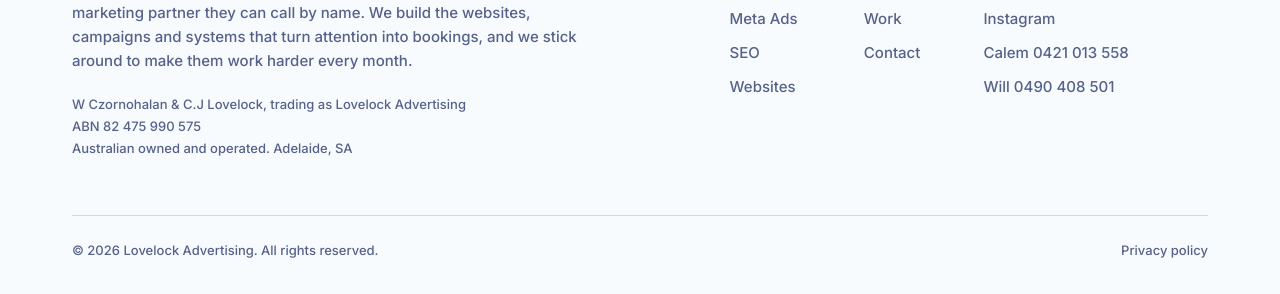
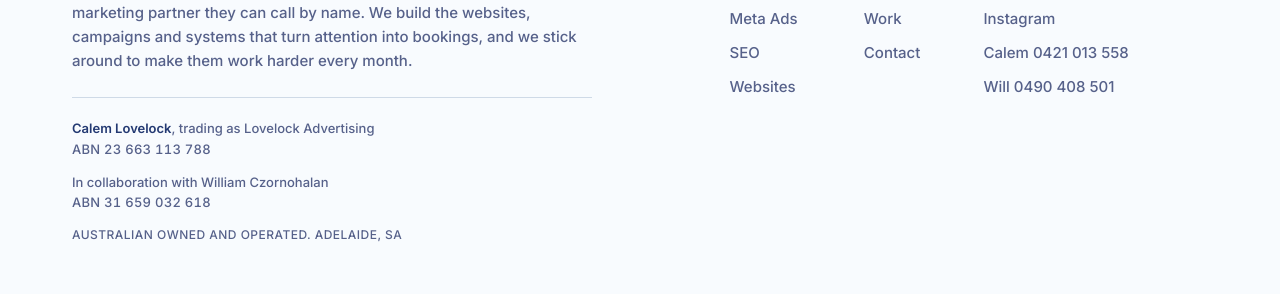
Before and after one commit to LovelockAdvertising/lovelockadvertising, a plain HTML site: page privacy.html in a window 1280 px wide. Shown: the part 2503-2797 px from the top of the page. Drawn offline with Linux system fonts and the light colour scheme.

Commit message:
Update footer legal note and privacy policy business details
Footer now shows Calem Lovelock trading as Lovelock Advertising
(ABN 23 663 113 788) in collaboration with William Czornohalan
(ABN 31 659 032 618), with a cleaner divided layout. Privacy policy
updated to match. Bump stylesheet version.

Co-Authored-By: Claude Opus 5.5 <noreply@anthropic.com>

```diff
--- a/css/site.css
+++ b/css/site.css
@@ -513,7 +513,11 @@ p { margin: 0; }
 .footer { border-top: 1px solid var(--line); padding: 64px 0 32px; font-size: 15px; }
 .footer__grid { display: grid; gap: 40px; }
 .footer__about p { color: var(--muted); margin-top: 16px; max-width: 520px; }
-.footer__about .footer__legal { font-size: 13px; color: var(--muted); margin-top: 20px; line-height: 1.7; max-width: none; }
+.footer__legal { display: grid; gap: 12px; margin-top: 24px; padding-top: 20px; border-top: 1px solid var(--line); max-width: 520px; }
+.footer__about .footer__legal p { font-size: 13px; line-height: 1.6; color: var(--muted); margin: 0; max-width: none; }
+.footer__legal .footer__entity { color: var(--ink); font-weight: 600; }
+.footer__legal .footer__abn { font-variant-numeric: tabular-nums; letter-spacing: .02em; }
+.footer__about .footer__legal .footer__origin { font-size: 12px; letter-spacing: .04em; text-transform: uppercase; }
 .footer h4 {
   font-family: var(--font-head); font-size: 18px; font-weight: 400;
   text-transform: uppercase; letter-spacing: .03em; color: var(--ink); margin: 0 0 16px;
--- a/privacy.html
+++ b/privacy.html
@@ -22,7 +22,7 @@
   <link rel="preconnect" href="https://fonts.gstatic.com" crossorigin>
   <link href="https://fonts.googleapis.com/css2?family=Anton&family=Inter:wght@400;500;600;700&display=swap" rel="stylesheet">
 
-  <link rel="stylesheet" href="css/site.css?v=20261118e">
+  <link rel="stylesheet" href="css/site.css?v=20261124a">
   <link rel="icon" href="assets/logo/favicon.svg" type="image/svg+xml">
   <link rel="icon" href="assets/logo/favicon-32.png" sizes="32x32" type="image/png">
   <link rel="apple-touch-icon" href="assets/logo/apple-touch-icon.png">
@@ -92,7 +92,7 @@
     <section class="section">
       <div class="wrap">
         <div class="prose prose--center">
-          <p>This policy explains how Lovelock Advertising (W Czornohalan &amp; C.J Lovelock, ABN 82 475 990 575) collects, uses and protects your personal information. We handle personal information in line with the Privacy Act 1988 (Cth) and the Australian Privacy Principles.</p>
+          <p>This policy explains how Calem Lovelock, trading as Lovelock Advertising (ABN 23 663 113 788), collects, uses and protects your personal information. We handle personal information in line with the Privacy Act 1988 (Cth) and the Australian Privacy Principles.</p>
 
           <h2>What we collect</h2>
           <ul>
@@ -136,11 +136,11 @@
         <div class="footer__about">
           <a href="index.html" class="wordmark"><img src="assets/logo/lovelock-horizontal.svg" width="1771" height="254" alt="Lovelock Advertising"></a>
           <p>Lovelock Advertising exists to give service businesses the kind of marketing partner they can call by name. We build the websites, campaigns and systems that turn attention into bookings, and we stick around to make them work harder every month.</p>
-          <p class="footer__legal">
-            W Czornohalan &amp; C.J Lovelock, trading as Lovelock Advertising<br>
-            ABN 82 475 990 575<br>
-            Australian owned and operated. Adelaide, SA
-          </p>
+          <div class="footer__legal">
+            <p><span class="footer__entity">Calem Lovelock</span>, trading as Lovelock Advertising<br><span class="footer__abn">ABN 23 663 113 788</span></p>
+            <p>In collaboration with William Czornohalan<br><span class="footer__abn">ABN 31 659 032 618</span></p>
+            <p class="footer__origin">Australian owned and operated. Adelaide, SA</p>
+          </div>
         </div>
 
         <div>
```
Also changed, not shown: 404.html (+6 -6 lines), about.html (+6 -6 lines), contact.html (+6 -6 lines), index.html (+6 -6 lines), services-google-ads.html (+6 -6 lines), services-meta-ads.html (+6 -6 lines), services-seo.html (+6 -6 lines), services-websites.html (+6 -6 lines), work.html (+6 -6 lines).
